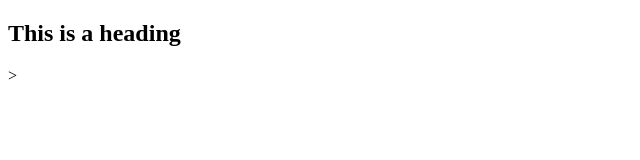
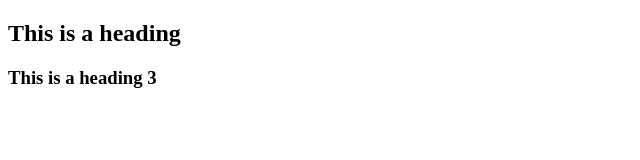
Before and after one commit to arianadigitalschool/web-advanced, a plain HTML site: page index.html in a window 1280 px wide. Shown: the whole page, without its empty margins (0-640 px from the left). Drawn offline with Linux system fonts and the light colour scheme.

Commit message:
this is a heading 3

```diff
--- a/index.html
+++ b/index.html
@@ -6,6 +6,8 @@
     <title>Document</title>
 </head>
 <body>
-    <h2>This is a heading</h2>>
+    <h2>This is a heading</h2>
+
+    <h3>This is a heading 3</h3>
 </body>
 </html>
```
